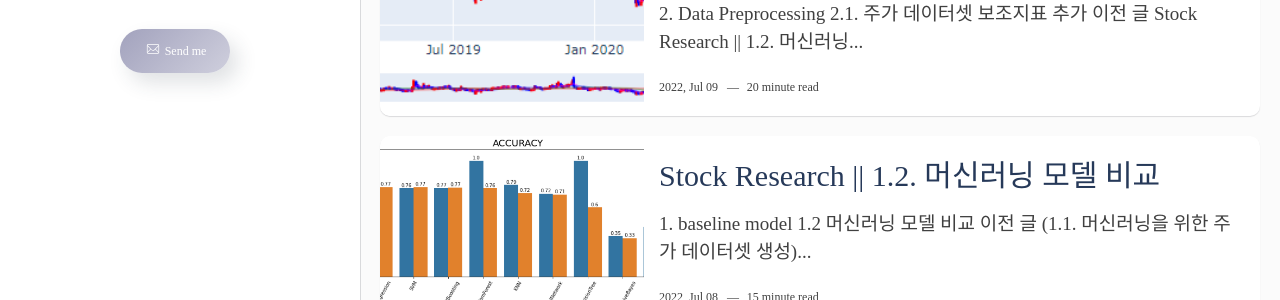
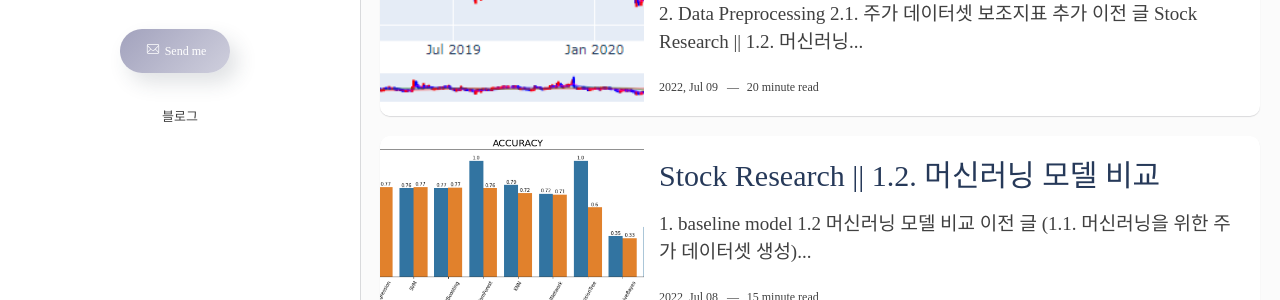
Before and after one commit to ag-su/myblog, a Jekyll site: the page built from index.html, in a window 1280 px wide. Shown: the part 202-502 px from the top of the page. Built offline with Jekyll 4.4.1, drawn with Linux system fonts in a browser that asks for light colours; some web fonts are replaced; the list of posts is cut into pages by our own code.

Commit message:
Update _config.yml

```diff
--- a/_config.yml
+++ b/_config.yml
@@ -9,7 +9,7 @@ author-image:   ag.jpg
 author-job:     Department of Data Science
 author-email:   eunsugim815@gmail.com # Add your email for contant form.
 # author-twitter: artemsheludko_ # Add your twitter account
-about-author:
+about-author:   블로그
 # Social settings
 # social-twitter:   artemsheludko_
 # social-facebook:
```
